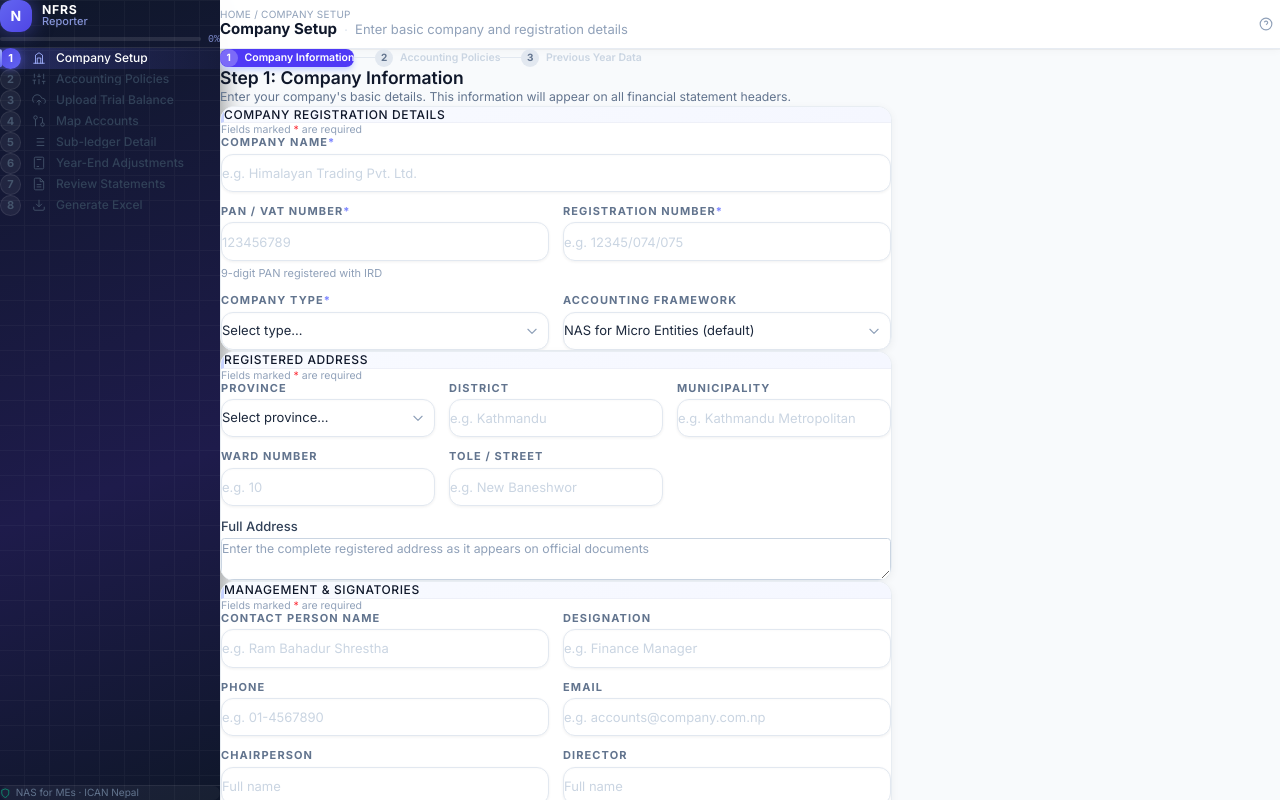
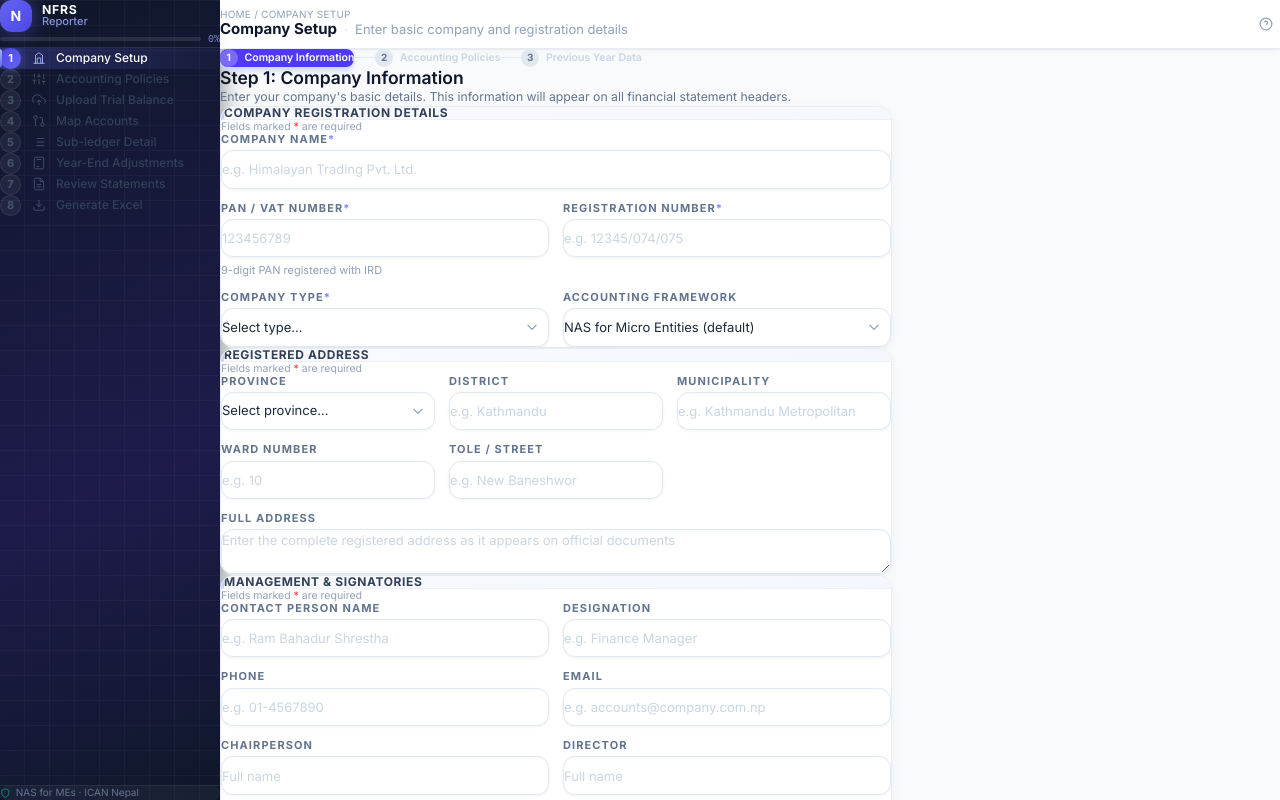
Before and after one commit to tapendraawasthi-sketch/Financials-as-per-NFRS, a React (Vite) app: page / in a window 1280 px wide. Both pictures are taken after a click on the button "Start New Report". Built offline with nearby package versions, Linux system fonts and the light colour scheme.

Commit message:
fix: Card border-left, remove h3/h4 CSS overrides, fix Textarea styling to match design system

```diff
--- a/src/components/ui/Card.tsx
+++ b/src/components/ui/Card.tsx
@@ -46,8 +46,7 @@ export default function Card({
           style={{
             background: 'linear-gradient(to right, #f8faff, #f5f7ff)',
             borderBottom: '1px solid #eef0f8',
-            borderLeft: '3px solid',
-            borderLeftColor: accent ? '#6366f1' : '#c7d2fe',
+            borderLeft: `3px solid ${accent ? '#6366f1' : '#c7d2fe'}`,
           }}
         >
           <div className="min-w-0">
--- a/src/components/ui/Textarea.tsx
+++ b/src/components/ui/Textarea.tsx
@@ -23,35 +23,32 @@ export default function Textarea({
   const errorId     = `${areaId}-error`;
   const helpId      = `${areaId}-help`;
 
-  const areaCls = [
-    'w-full rounded border px-2.5 py-2 text-sm text-slate-800',
-    'placeholder:text-slate-400 resize-y outline-none transition-colors duration-150 leading-relaxed',
-    error
-      ? 'border-red-400 bg-red-50 focus:border-red-500 focus:ring-1 focus:ring-red-400'
-      : 'border-slate-300 bg-white focus:border-blue-500 focus:ring-1 focus:ring-blue-500',
-    props.disabled ? 'bg-slate-50 text-slate-400 cursor-not-allowed' : '',
-    className,
-  ]
-    .filter(Boolean)
-    .join(' ');
-
   return (
     <div className="flex flex-col gap-1.5">
-      {/* item 48: text-[13px] text-slate-700 */}
       <label
         htmlFor={areaId}
-        className="text-[13px] font-medium text-slate-700 leading-none"
+        className="text-[11px] font-bold text-slate-500 leading-none uppercase tracking-widest"
+        style={{ textTransform: 'uppercase' }}
       >
         {label}
         {required && (
-          <span className="text-red-500 ml-0.5" aria-hidden="true">*</span>
+          <span className="text-indigo-400 ml-0.5" aria-hidden="true">*</span>
         )}
       </label>
 
       <textarea
         id={areaId}
         rows={rows}
-        className={areaCls}
+        className={[
+          'w-full rounded-xl px-3.5 py-3 text-[13px] text-slate-800',
+          'placeholder:text-slate-300 resize-y outline-none transition-all duration-150 leading-relaxed',
+          error
+            ? 'border-2 border-red-300 bg-red-50/40 focus:border-red-400 focus:ring-0'
+            : 'border border-slate-200 bg-white focus:border-indigo-400 focus:ring-3 focus:ring-indigo-50 hover:border-slate-300',
+          props.disabled ? 'bg-slate-50 text-slate-400 cursor-not-allowed opacity-60' : '',
+          className,
+        ].filter(Boolean).join(' ')}
+        style={{ boxShadow: error ? 'none' : '0 1px 3px rgba(0,0,0,0.06), inset 0 1px 2px rgba(0,0,0,0.02)' }}
         aria-invalid={error ? 'true' : undefined}
         aria-describedby={error ? errorId : helperText ? helpId : undefined}
         aria-required={required}
@@ -59,12 +56,15 @@ export default function Textarea({
       />
 
       {error && (
-        <p id={errorId} className="text-xs text-red-600 leading-tight" role="alert">
+        <p id={errorId} className="text-[11px] text-red-500 leading-tight font-medium flex items-center gap-1" role="alert">
+          <svg className="h-3 w-3 flex-shrink-0" fill="currentColor" viewBox="0 0 20 20" aria-hidden="true">
+            <path fillRule="evenodd" d="M18 10a8 8 0 11-16 0 8 8 0 0116 0zm-7 4a1 1 0 11-2 0 1 1 0 012 0zm-1-9a1 1 0 00-1 1v4a1 1 0 102 0V6a1 1 0 00-1-1z" clipRule="evenodd" />
+          </svg>
           {error}
         </p>
       )}
       {!error && helperText && (
-        <p id={helpId} className="text-xs text-slate-400 leading-snug">
+        <p id={helpId} className="text-[11px] text-slate-400 leading-snug">
           {helperText}
         </p>
       )}
--- a/src/index.css
+++ b/src/index.css
@@ -91,16 +91,7 @@ h2 {
   line-height: 1.25;
   color: var(--color-text-primary);
 }
-h3, h4 {
-  font-weight: 500;
-  line-height: 1.3;
-  color: var(--color-text-primary);
-}
-h5, h6 {
-  font-weight: 500;
-  line-height: 1.4;
-  color: var(--color-text-secondary);
-}
+/* h3–h6: let Tailwind utilities control weight/color inside components */
 
 /* ─── Global transition base ────────────────────────────────────── */
 /* Applied to all interactive elements for smooth hover/focus states */
```
